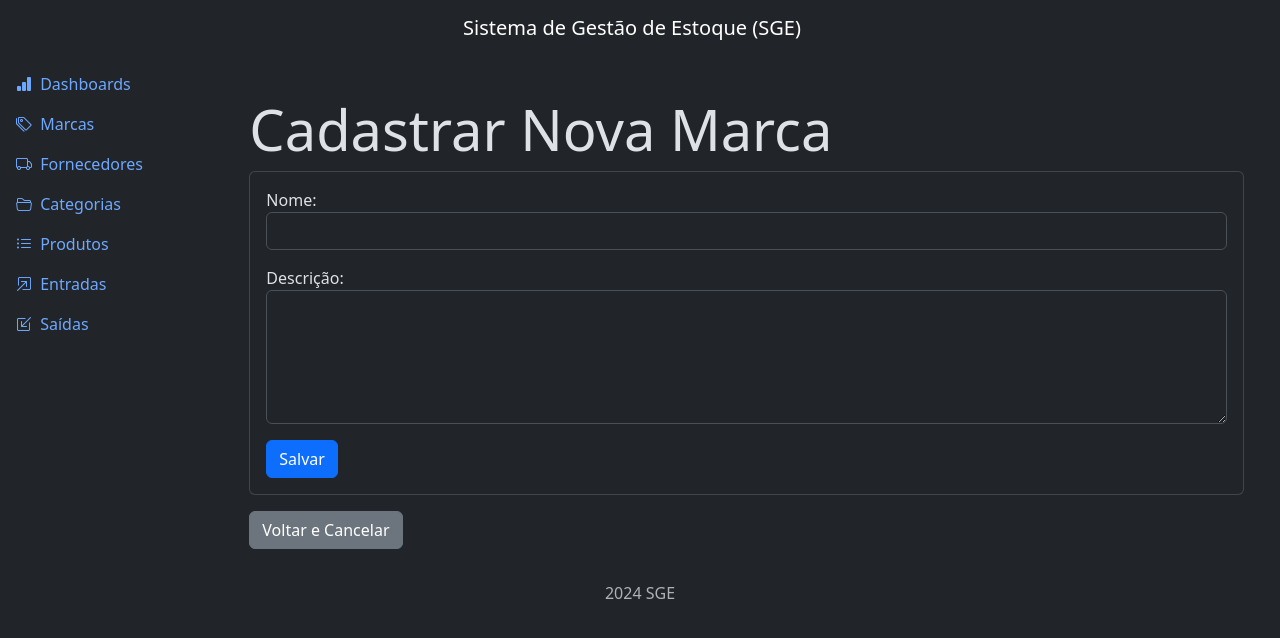
After one commit to nythan5/Django_SGE, a Django app: page /brands/create/ in a window 1280 px wide. The commit adds this page. Shown: the top 638 px of the page. Run offline with Django 5.2, Linux system fonts and the light colour scheme.

Commit message:
Finalizando Cadastro | BRAND

```diff
--- /dev/null
+++ b/brands/forms.py
@@ -0,0 +1,16 @@
+from django import forms
+from .models import Brand
+
+
+class BrandForm(forms.ModelForm):
+    class Meta:
+        model = Brand
+        fields = ['name', 'description']
+        widgets = {
+            'name': forms.TextInput(attrs={'class': 'form-control'}),
+            'description': forms.Textarea(attrs={'class': 'form-control', 'rows': 5}),
+        }
+        labels = {
+            'name': 'Nome',
+            'description': 'Descrição'
+        }
--- /dev/null
+++ b/brands/templates/brand_create.html
@@ -0,0 +1,22 @@
+{% extends "base.html" %}
+
+{% block title %}Nova Marca{% endblock title %}Nova Marca
+
+{% block content %}
+
+    <div class="container mt-4">
+        <h3 class='display-4'>Cadastrar Nova Marca</h3>
+
+        <div class="card">
+            <div class="card-body">
+                <form method="POST" class="form">
+                    {% csrf_token %}
+                    {{ form.as_p }}
+                    <button type="submit" class="btn btn-primary">Salvar</button>
+                </form>
+            </div>
+        </div>
+        <a href="{% url "brand:list" %}" class="btn btn-secondary mt-3">Voltar e Cancelar</a>
+    </div>
+
+{% endblock content %}
--- a/brands/urls.py
+++ b/brands/urls.py
@@ -1,7 +1,9 @@
 from django.urls import path
 from . import views
 
+app_name = 'brand'
 
 urlpatterns = [
-    path('list/', views.BrandListView.as_view(), name='brand_list')
+    path('list/', views.BrandListView.as_view(), name='list'),
+    path('create/', views.BrandCreateView.as_view(), name='create')
 ]
--- a/brands/views.py
+++ b/brands/views.py
@@ -1,7 +1,8 @@
-from typing import Any
+from django.urls import reverse_lazy
 from django.db.models.query import QuerySet
-from django.views.generic import ListView
+from django.views.generic import ListView, CreateView
 from .models import Brand
+from .forms import BrandForm
 
 
 class BrandListView(ListView):
@@ -17,3 +18,10 @@ class BrandListView(ListView):
             qs = qs.filter(name__icontains=name)
 
         return qs
+
+
+class BrandCreateView(CreateView):
+    model = Brand
+    template_name = 'brand_create.html'
+    form_class = BrandForm
+    success_url = reverse_lazy('brand:list')
--- a/project/templates/components/sidebar.html
+++ b/project/templates/components/sidebar.html
@@ -15,7 +15,7 @@
                       </a>
                 </li>
                 <li>
-                    <a href="{% url "brand_list" %}" class="nav-link px-0 align-middle">
+                    <a href="{% url "brand:list" %}" class="nav-link px-0 align-middle">
                         <i class="bi bi-tags"></i>
                         <span class="ms-1">Marcas</span>
                     </a>
```
Also changed, not shown: brands/templates/brand_list.html (+9 -1 lines), db.sqlite3.
